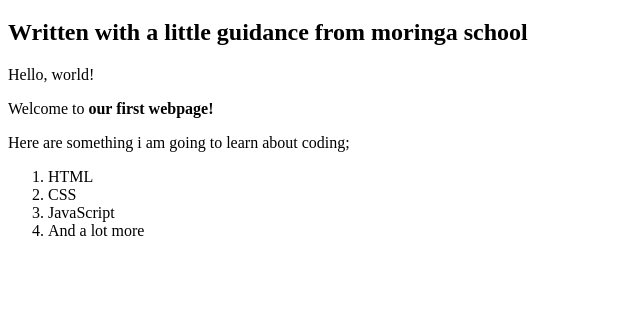
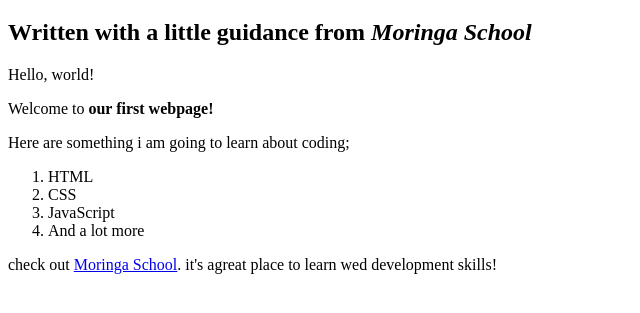
Before and after one commit to africanbushman/our-first-website, a plain HTML site: page our-first-webpage.html in a window 1280 px wide. Shown: the part 61-374 px from the top of the page, without its empty margins (0-640 px from the left). Drawn offline with Linux system fonts and the light colour scheme.

Commit message:
add website link

```diff
--- a/our-first-webpage.html
+++ b/our-first-webpage.html
@@ -5,7 +5,7 @@
   </head>
   <body>
     <h1>My First Webpage</h1>
-    <h2>Written with a little guidance from moringa school</h2>
+    <h2>Written with a little guidance from <em>Moringa School</em></h2>
 
     <p>Hello, world!</p>
     <p>Welcome to <strong>our first webpage!</strong></p>
@@ -17,4 +17,5 @@
         <li>And a lot more</li>
       </ol>
   </body>
+</p>check out <a href="http://moringaschool.com/">Moringa School</a>. it's agreat place to learn wed development skills!</p>
 </html>
```
